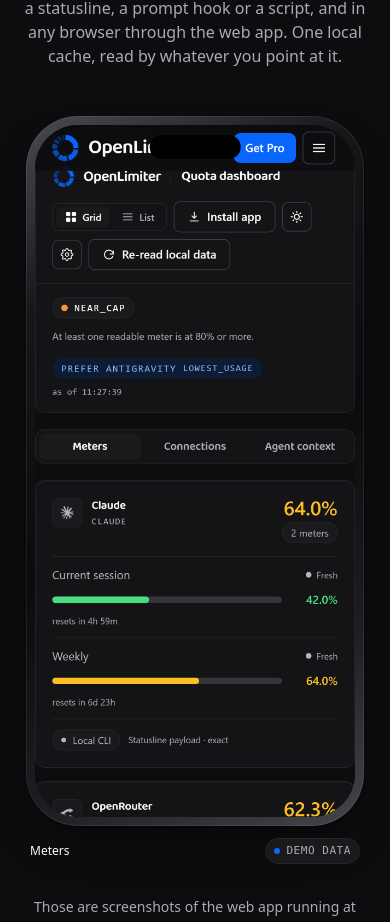
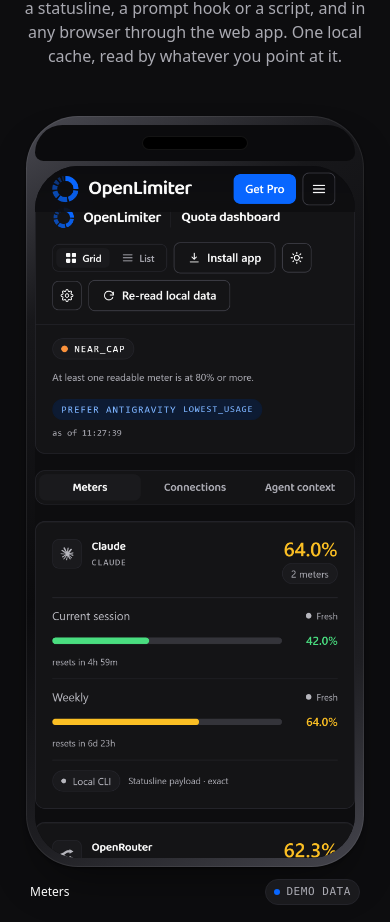
Before and after one commit to lucaswebsystems/openlimiter, a Next.js app in the folder apps/web/: page /en in a window 390 px wide. Shown: the part 5878-6800 px from the top of the page. Built offline with nearby package versions, Linux system fonts and the light colour scheme; no server answers.

Commit message:
1) PHONE SHELLS: add top status zone with dynamic island pill and start screenshot below

```diff
--- a/apps/web/app/globals.css
+++ b/apps/web/app/globals.css
@@ -560,6 +560,21 @@
     inset 0 0 0 1px rgb(255 255 255 / 0.07);
 }
 
+.phone-status-bar {
+  position: relative;
+  width: var(--screen);
+  height: calc(var(--screen) * (44 / 390));
+  background-color: #0b0b0d;
+  border-top-left-radius: calc(var(--screen) * 0.135);
+  border-top-right-radius: calc(var(--screen) * 0.135);
+  border-bottom-left-radius: calc(var(--screen) * 0.04);
+  border-bottom-right-radius: calc(var(--screen) * 0.04);
+  display: flex;
+  align-items: center;
+  justify-content: center;
+  margin-bottom: calc(var(--screen) * 0.015);
+}
+
 .phone-screen {
   position: relative;
   width: var(--screen);
@@ -579,17 +594,13 @@
   object-position: top center;
 }
 
-/* The pill, centred, over the picture. Pure black, because the real one is a
-   hole in the display rather than a painted shape. */
+/* The pill, centred, in the status zone. Pure black capsule shape. */
 .phone-island {
-  position: absolute;
-  top: calc(var(--screen) * 0.031);
-  left: 50%;
-  transform: translateX(-50%);
-  width: calc(var(--screen) * 0.283);
-  height: calc(var(--screen) * 0.077);
-  border-radius: 999px;
+  width: calc(var(--screen) * 0.333);
+  height: calc(var(--screen) * (18 / 390));
+  border-radius: 9999px;
   background-color: #000000;
+  box-shadow: inset 0 0 0 1px rgb(255 255 255 / 0.08);
 }
 
 /*
--- a/apps/web/components/phone-panels.tsx
+++ b/apps/web/components/phone-panels.tsx
@@ -66,6 +66,9 @@
           is on screen and it is full width at base; at md (834px) three appear
           without overflow; at lg and up each phone is at least 300px wide. */}
       <div className="phone-body [--screen:min(320px,calc(100vw-3.5rem))] md:[--screen:216px] lg:[--screen:300px] xl:[--screen:350px]">
+        <div className="phone-status-bar">
+          <span aria-hidden="true" className="phone-island" />
+        </div>
         <div style={{ aspectRatio: "390 / 844" }} className="phone-screen">
           {/* eslint-disable-next-line @next/next/no-img-element */}
           <img
@@ -83,7 +86,6 @@
             className="shot-light"
             loading="lazy"
           />
-          <span aria-hidden="true" className="phone-island" />
         </div>
       </div>
       {/* Outside the frame, always. A watermark inside the screen would be part
```
